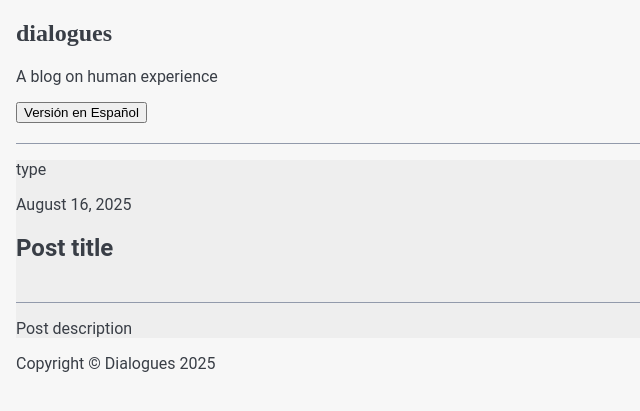
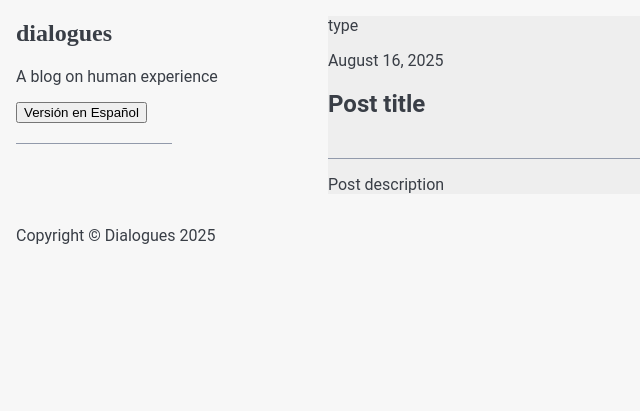
Before and after one commit to laotzee/dialogues, a Flask app: page / in a window 1280 px wide. Shown: the part 43-454 px from the top of the page, without its empty margins (0-640 px from the left). Run offline with Flask 3, Linux system fonts and the light colour scheme; data that the repository does not hold is empty; some libraries are stand-ins or nearby versions; some web fonts are replaced.

Commit message:
Alter main layout

```diff
--- a/app/static/css/style.css
+++ b/app/static/css/style.css
@@ -143,6 +143,19 @@
 
   /* Page layout */
 
+    .main-layout {
+        display: flex;
+        width: 100%;
+    }
+
+    .sidebar {
+        width: 25%;
+    }
+
+    .main-content {
+        width: 75%;
+    }
+
     .nav-toggle { display: none; }
 
     .primary-navigation {
```
